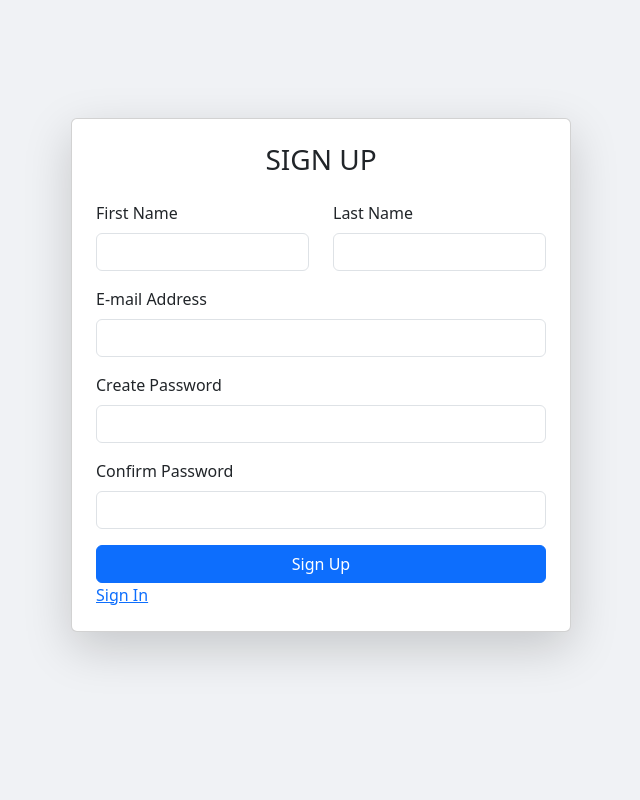
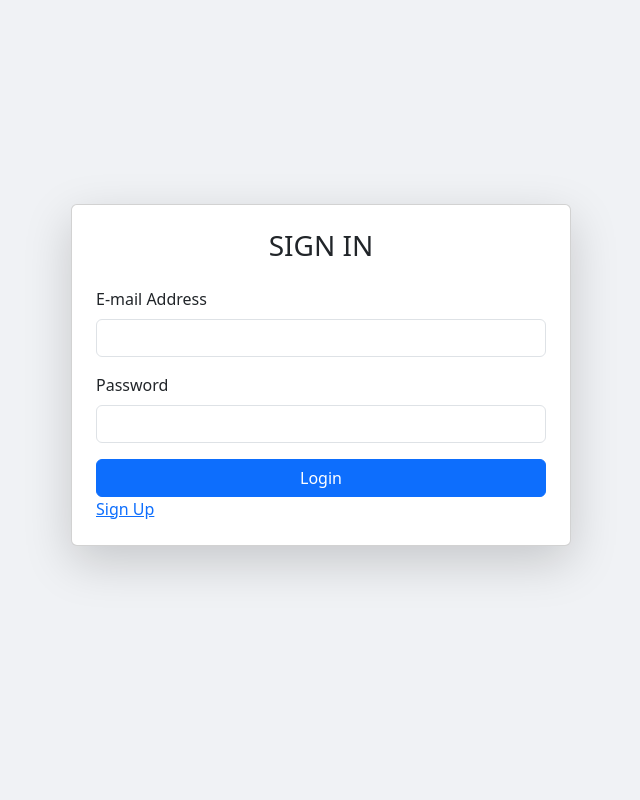
Before and after one commit to AnjanaKvd/ZeroX, a React (Vite) app in the folder frontend/Computer_Shop/: page / in a window 1280 px wide. Shown: the top 800 px of the page, without its empty margins (319-959 px from the left). Built offline with nearby package versions, Linux system fonts and the light colour scheme.

Commit message:
Frontend of the sign in page is done...

```diff
--- a/frontend/Computer_Shop/src/App.jsx
+++ b/frontend/Computer_Shop/src/App.jsx
@@ -1,9 +1,11 @@
 import React from "react";
 import SignUp from "./components/SignUp";
+import SignIn from "./components/SignIn";
 
 const App = () => {
   return (
     <>
+      <SignIn />
       <SignUp />
     </>
   );
--- /dev/null
+++ b/frontend/Computer_Shop/src/components/SignIn.jsx
@@ -0,0 +1,72 @@
+import React from "react";
+import "bootstrap/dist/css/bootstrap.min.css";
+import { useForm } from "react-hook-form";
+
+const SignIn = () => {
+  const {
+    register,
+    handleSubmit,
+    formState: { errors },
+  } = useForm();
+
+  const onSubmit = (data) => {
+    console.log(data);
+  };
+
+  return (
+    <>
+      <div
+        className="container-fluid d-flex justify-content-center align-items-center vh-100"
+        style={{ backgroundColor: "#f0f2f5" }}
+      >
+        <div
+          className="card shadow-lg p-4"
+          style={{ width: "100%", maxWidth: "500px", marginTop: "-50px" }}
+        >
+          <h3 className="text-center mb-4">SIGN IN</h3>
+          <form onSubmit={handleSubmit(onSubmit)} noValidate>
+            <div className="mb-3">
+              <label className="form-label">E-mail Address</label>
+              <input
+                {...register("email", {
+                  required: "Email is required!",
+                })}
+                name="email"
+                type="email"
+                className="form-control"
+                required
+              />
+              {errors.email && (
+                <p className="text-danger">{errors.email.message}</p>
+              )}
+            </div>
+            <div className="mb-3">
+              <label className="form-label">Password</label>
+              <input
+                {...register("password", {
+                  required: "Password is required!",
+                })}
+                name="password"
+                type="password"
+                className="form-control"
+                minLength={8}
+                required
+              />
+              {errors.password && (
+                <p className="text-danger">{errors.password.message}</p>
+              )}
+            </div>
+            <div className="d-grid">
+              <button type="submit" className="btn btn-primary">
+                Login
+              </button>
+              <a href="">Sign Up</a>
+            </div>
+          </form>
+        </div>
+      </div>
+    </>
+  );
+};
+
+export default SignIn;
--- a/frontend/Computer_Shop/src/components/SignUp.jsx
+++ b/frontend/Computer_Shop/src/components/SignUp.jsx
@@ -1,6 +1,7 @@
 import React from "react";
 import "bootstrap/dist/css/bootstrap.min.css";
 import { useForm } from "react-hook-form";
+
 
 const SignUp = () => {
   const {
```
